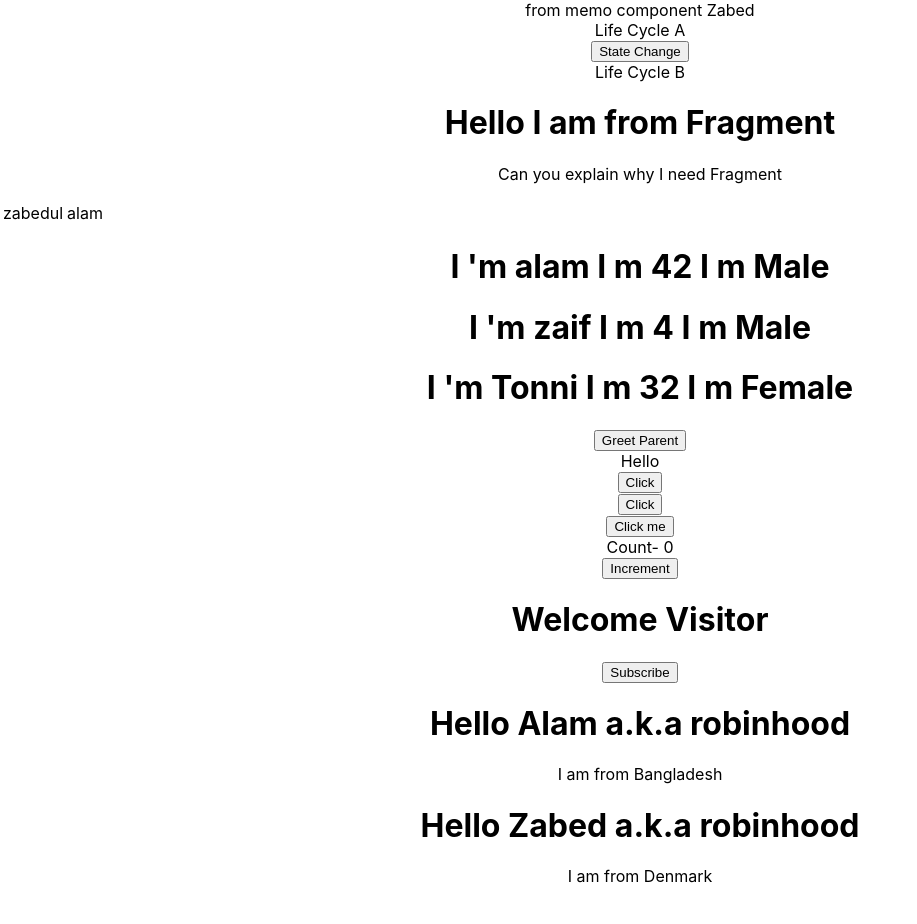
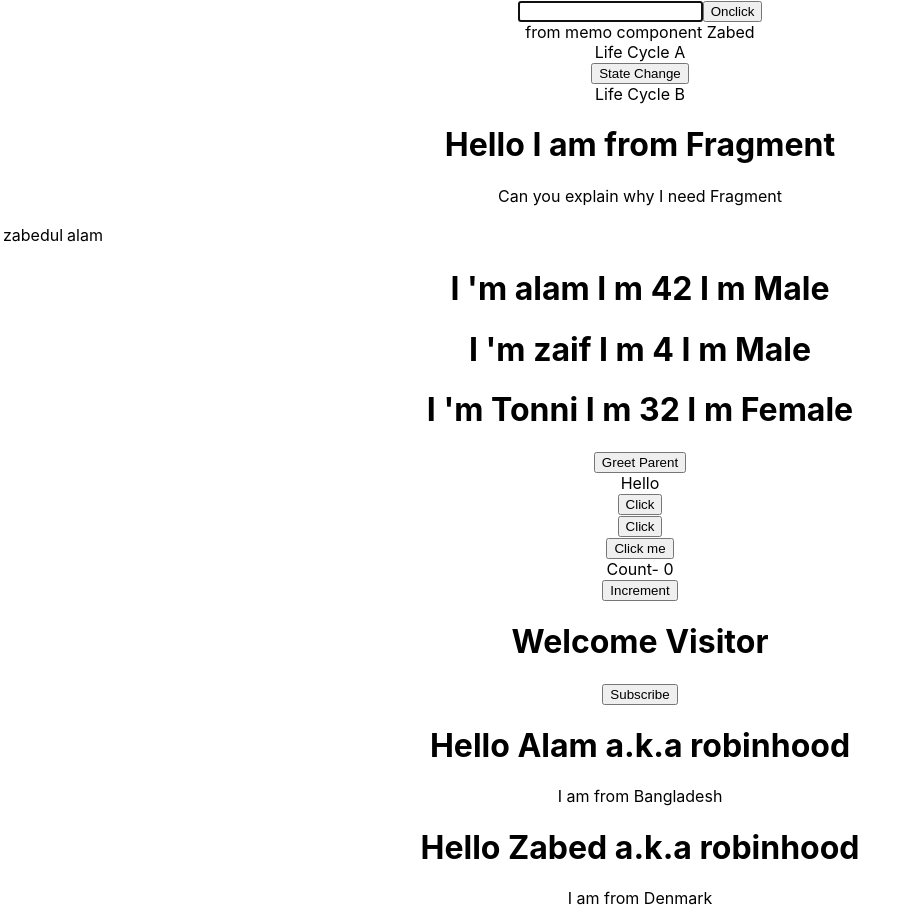
Before and after one commit to zabedalam/React-material, a React (Create React App) app: page / in a window 1280 px wide. Shown: the whole page, without its empty margins (0-917 px from the left). Before the commit the page ends 902 px from the top, so only its background shows below. Built offline with nearby package versions, Linux system fonts and the light colour scheme.

Commit message:
reference is defined

```diff
--- a/src/App.js
+++ b/src/App.js
@@ -23,6 +23,7 @@
 import FragmentDemo from './components/FragmentDemo';
 import PureComp from "./components/PureComp"
 import ParentComp from "./components/ParentComp"
+import RefsDemo from './components/RefsDemo';
 
 
 
@@ -30,6 +31,7 @@
 function App() {
   return (
     <div className="App">
+      <RefsDemo></RefsDemo>
       {/* <PureComp></PureComp> */}
       <ParentComp></ParentComp>
       <LifeCycleA></LifeCycleA>
--- /dev/null
+++ b/src/components/RefsDemo.jsx
@@ -0,0 +1,30 @@
+import React, { Component } from 'react'
+
+class RefsDemo extends Component {
+    constructor(props) {
+      super(props)
+    this.inputRef=React.createRef()
+    }
+
+    componentDidMount(){
+        this.inputRef.current.focus()
+        console.log(this.inputRef)
+    }
+
+    clickHandler=()=>{
+        alert(this.inputRef.current.value)
+    }
+
+  render() {
+    return (
+      <>
+        <div>
+            <input type="text" ref={this.inputRef}></input>
+            <button onClick={this.clickHandler}>Onclick</button>
+        </div>
+      </>
+    )
+  }
+}
+
+export default RefsDemo
```
